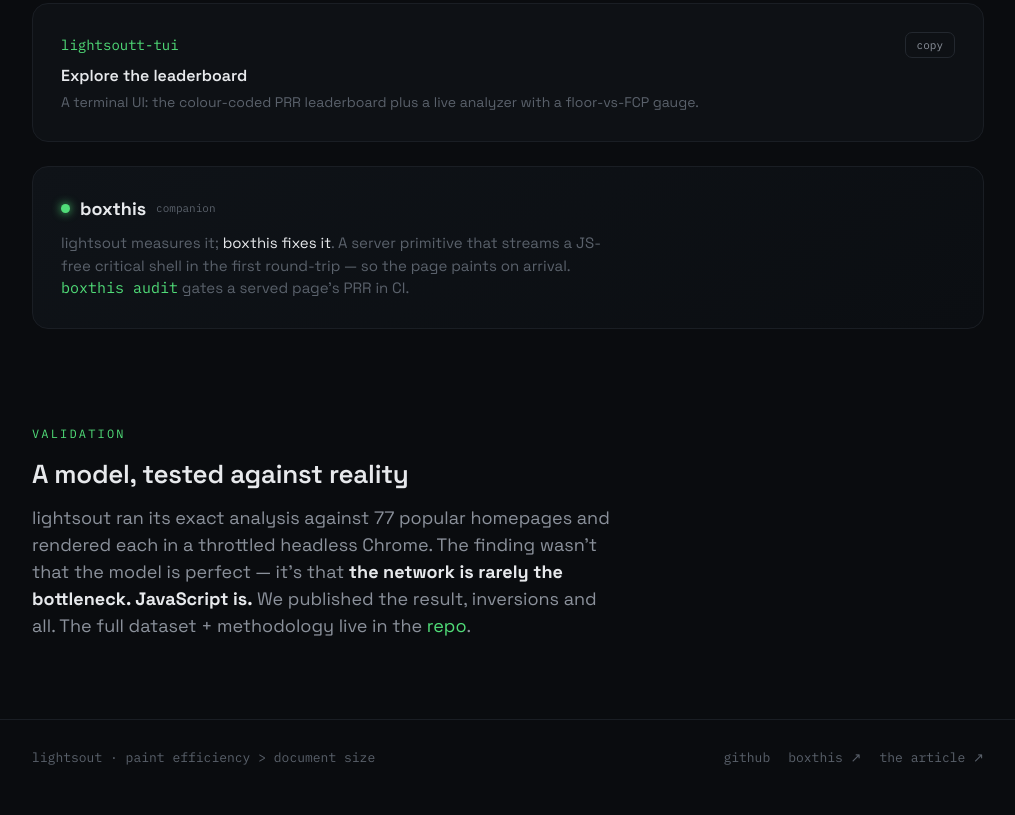
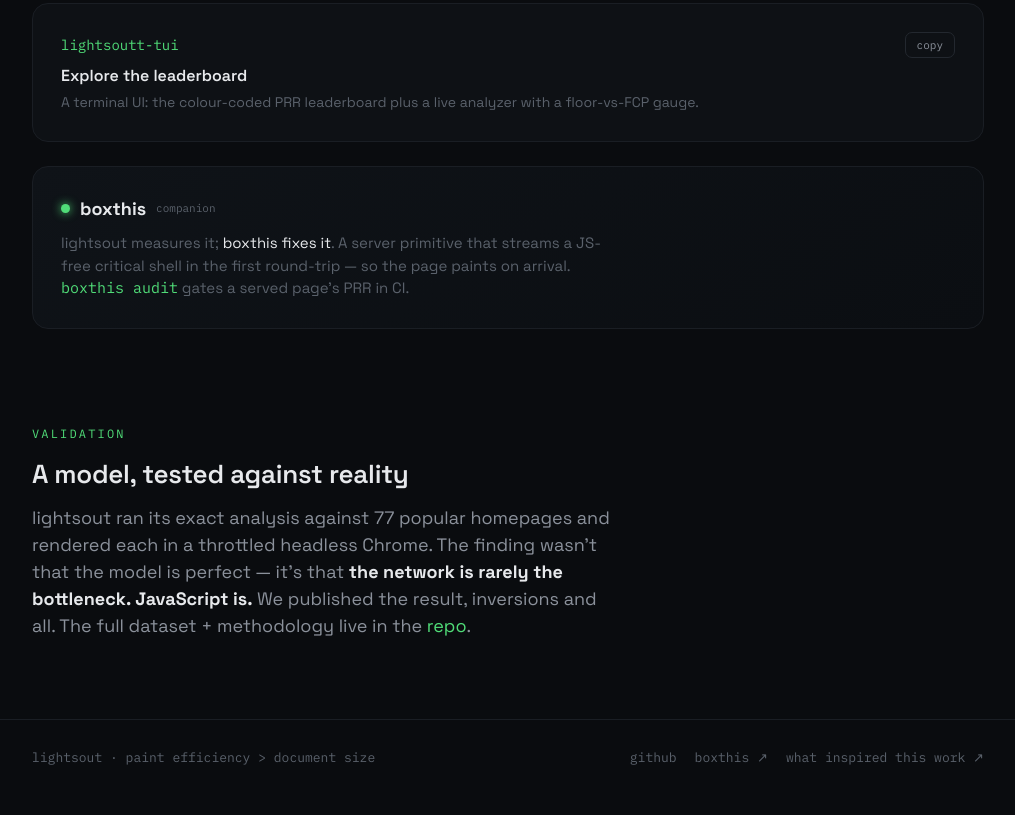
Before and after one commit to TheHarshal30/lightsout-web, a website: page index.html in a window 1280 px wide. Shown: the part 2375-3190 px from the top of the page, without its empty margins (132-1147 px from the left). Drawn offline with Linux system fonts and the light colour scheme.

Commit message:
footer: "the article" -> "what inspired this work" (links the inspiration)

```diff
--- a/index.html
+++ b/index.html
@@ -133,7 +133,7 @@
 
 <footer><div class="wrap mono" style="display:flex;justify-content:space-between;align-items:center;flex-wrap:wrap;gap:12px;padding-top:28px;padding-bottom:48px">
   <span>lightsout · paint efficiency &gt; document size</span>
-  <span style="display:flex;gap:18px"><a href="https://github.com/TheHarshal30/lightsout">github</a><a href="https://github.com/TheHarshal30/boxthis">boxthis ↗</a><a href="./why.html">the article ↗</a></span>
+  <span style="display:flex;gap:18px"><a href="https://github.com/TheHarshal30/lightsout">github</a><a href="https://github.com/TheHarshal30/boxthis">boxthis ↗</a><a href="https://endtimes.dev/why-your-website-should-be-under-14kb-in-size/">what inspired this work ↗</a></span>
 </div></footer>
 
 <script>
```
